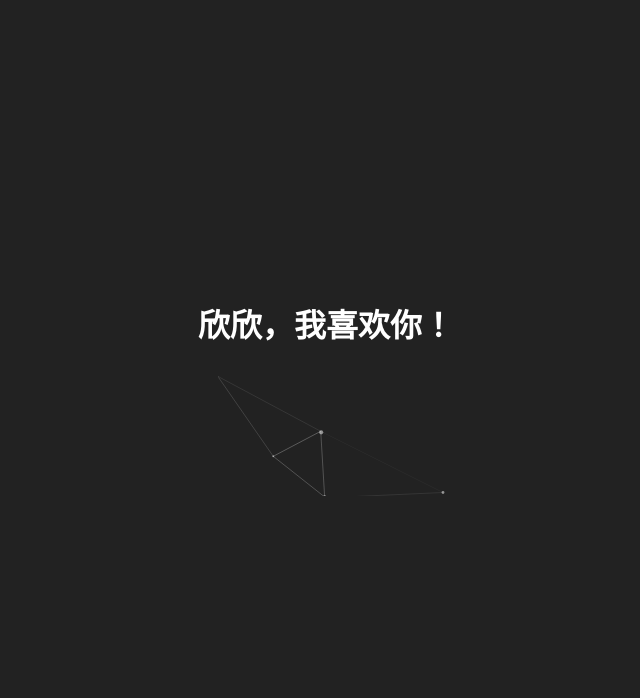
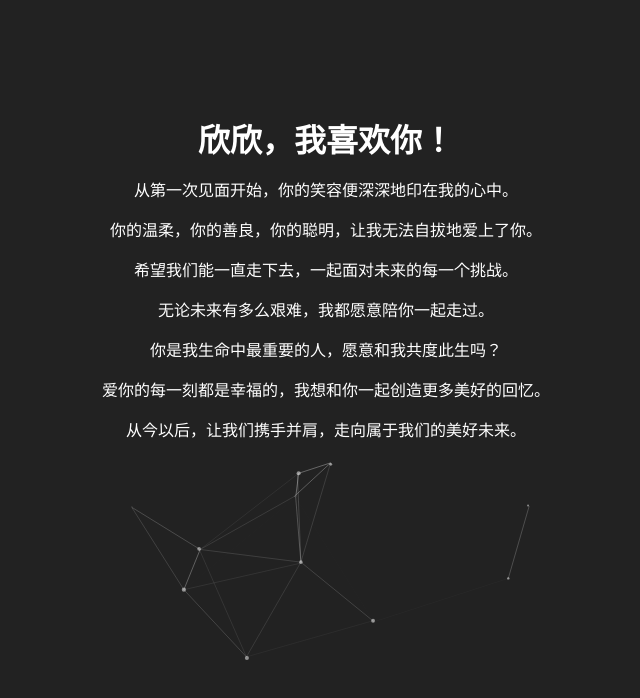
Before and after one commit to zhongedu2024/zhong1234, a plain HTML site: page index.html in a window 1280 px wide. Shown: the whole page, without its empty margins (314-954 px from the left). Drawn offline with Linux system fonts and the light colour scheme.

Commit message:
index.html

```diff
--- a/index.html
+++ b/index.html
@@ -1,4 +1,3 @@
-
 <!DOCTYPE html>
 <html lang="en">
 <head>
@@ -9,7 +8,16 @@
 </head>
 <body>
     <div id="particle-container">
-        <h1>欣欣，我喜欢你！</h1>
+        <div class="content">
+            <h1>欣欣，我喜欢你！</h1>
+            <p>从第一次见面开始，你的笑容便深深地印在我的心中。</p>
+            <p>你的温柔，你的善良，你的聪明，让我无法自拔地爱上了你。</p>
+            <p>希望我们能一直走下去，一起面对未来的每一个挑战。</p>
+            <p>无论未来有多么艰难，我都愿意陪你一起走过。</p>
+            <p>你是我生命中最重要的人，愿意和我共度此生吗？</p>
+            <p>爱你的每一刻都是幸福的，我想和你一起创造更多美好的回忆。</p>
+            <p>从今以后，让我们携手并肩，走向属于我们的美好未来。</p>
+        </div>
     </div>
     <script src="particles.js"></script>
     <script src="app.js"></script>
```
